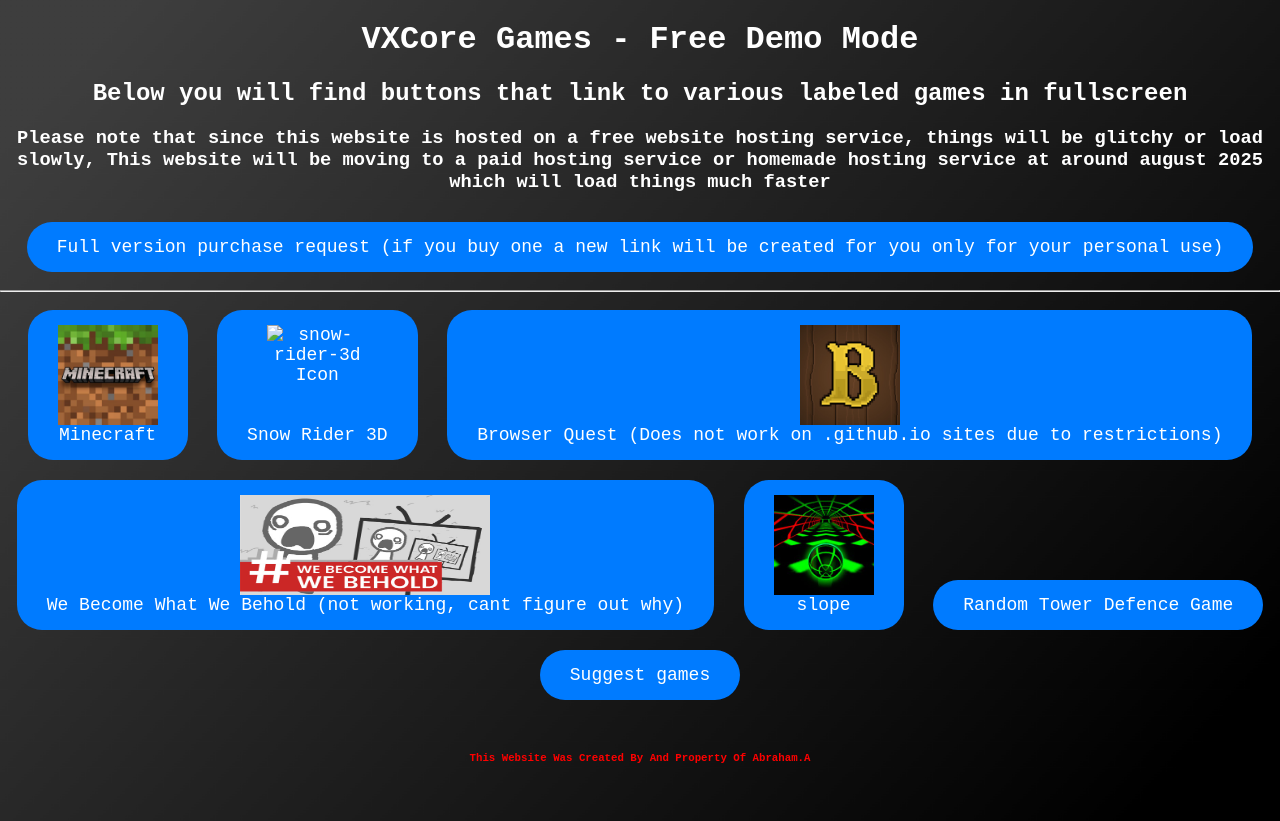
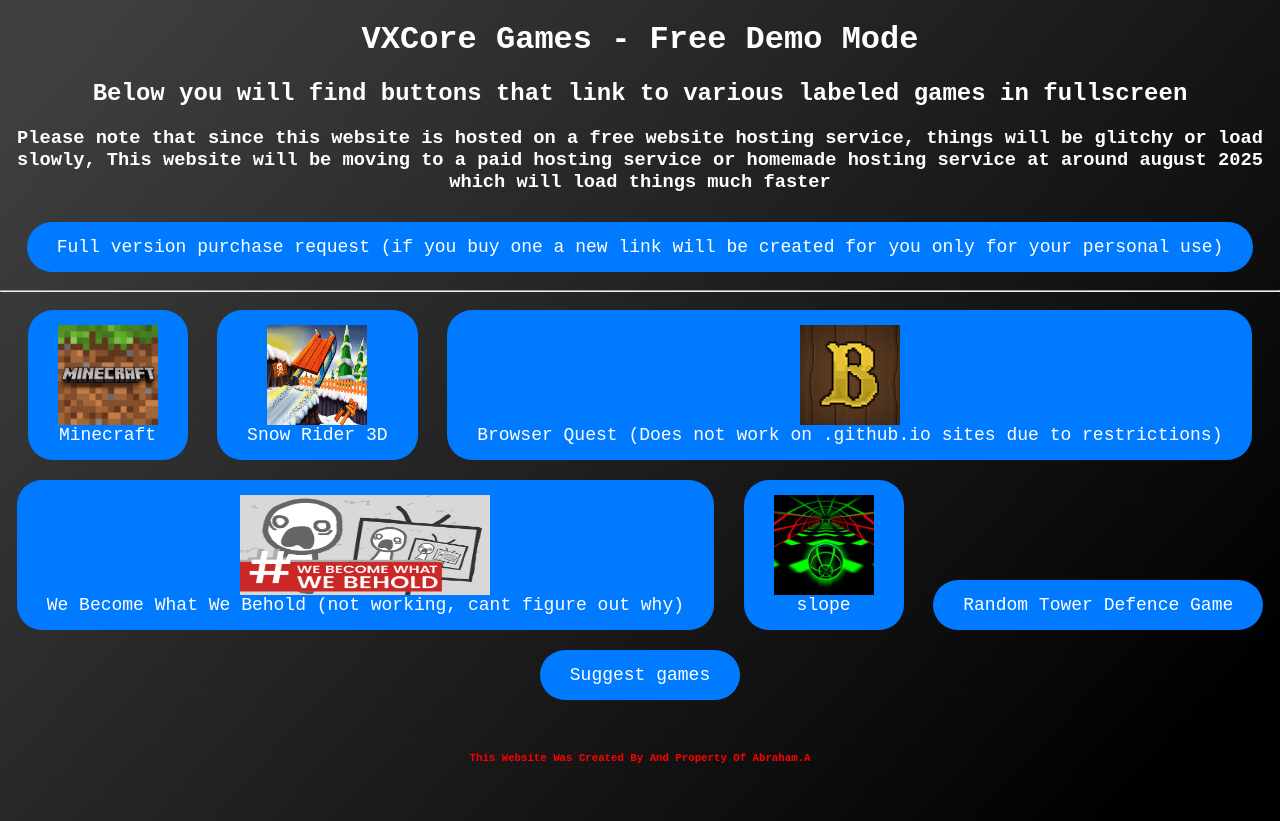
Before and after one commit to VXCore-Games/VXCore, a plain HTML site: page index.html in a window 1280 px wide. Drawn offline with Linux system fonts and the light colour scheme.

Commit message:
Update index.html

```diff
--- a/index.html
+++ b/index.html
@@ -57,7 +57,7 @@
         </button>
 
         <button onclick="window.location.href='snow-rider-3d/index.html';" style="position: relative;">
-            <img src="snow-rider-3d.png" alt="snow-rider-3d Icon"  style="width: 100px; height: 100px; display: block; margin: 0 auto;">
+            <img src="snow-rider-3d-logo.png" alt="snow-rider-3d Icon"  style="width: 100px; height: 100px; display: block; margin: 0 auto;">
             <span>Snow Rider 3D</span>
         </button>
 
```
